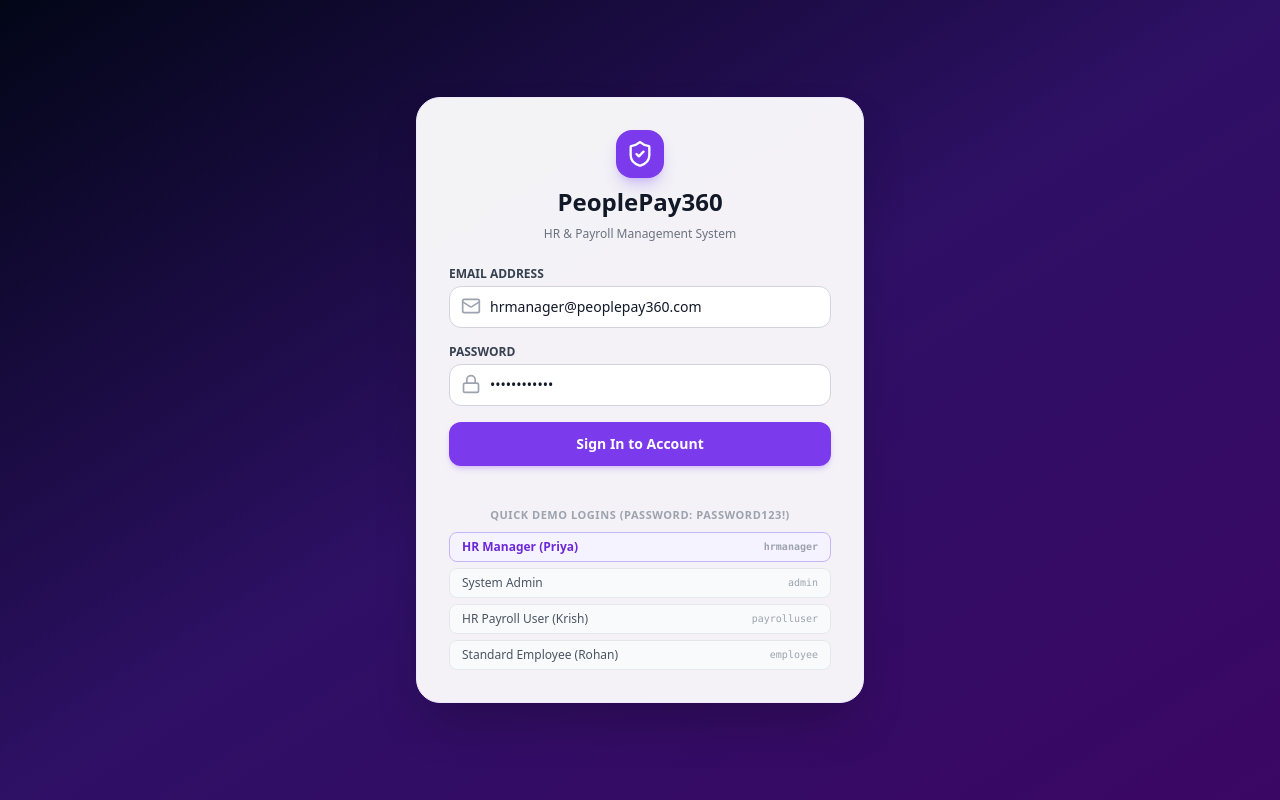
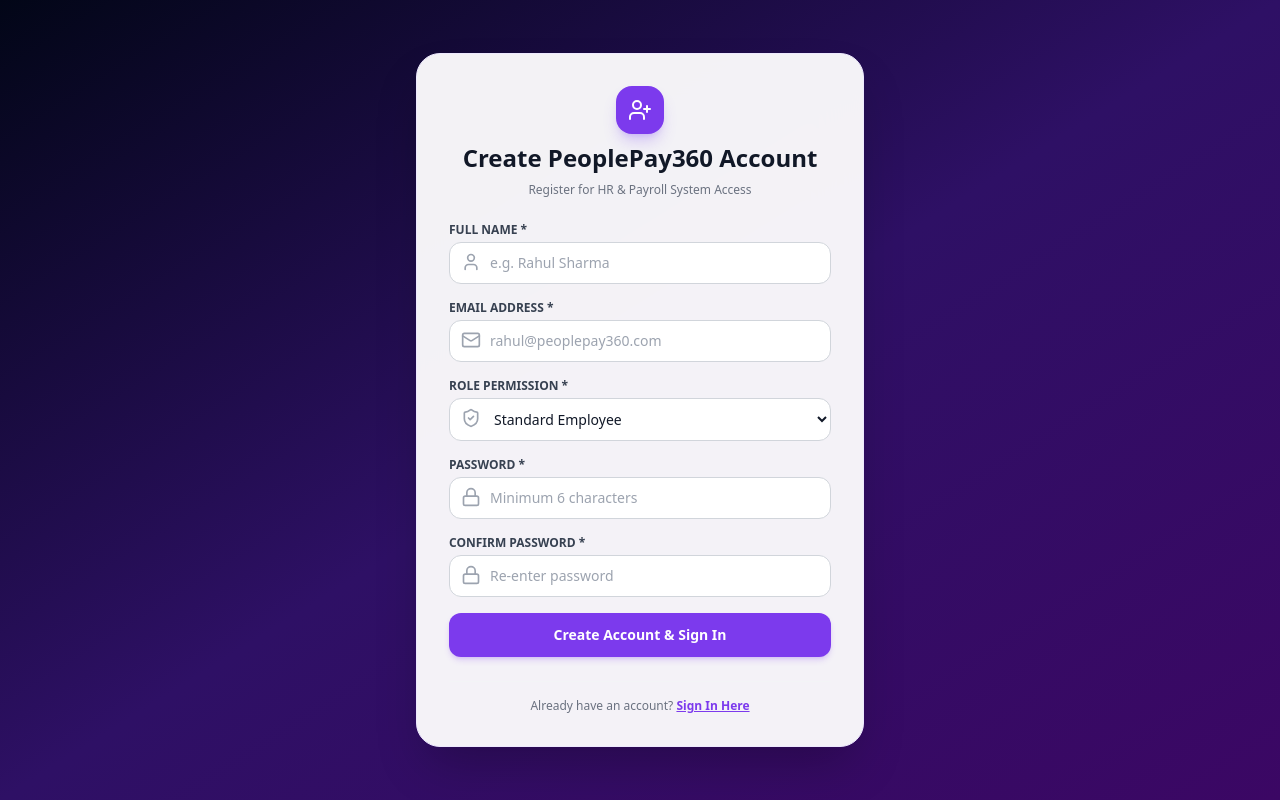
Before and after one commit to Saad2607/PeoplePay360-HR-Payroll, a React (Vite) app in the folder client/: page /register in a window 1280 px wide. Before the commit this address led to /login. Built offline with nearby package versions, Linux system fonts and the light colour scheme; no server answers.

Commit message:
feat: add user registration page and auth flow

```diff
--- a/client/src/App.jsx
+++ b/client/src/App.jsx
@@ -4,6 +4,7 @@
 import { Navbar } from './components/common/Navbar';
 import { Sidebar } from './components/common/Sidebar';
 import { LoginPage } from './pages/LoginPage';
+import { RegisterPage } from './pages/RegisterPage';
 import { DashboardPage } from './pages/DashboardPage';
 import { EmployeesPage } from './pages/EmployeesPage';
 import { ContractsPage } from './pages/ContractsPage';
@@ -43,6 +44,7 @@
       <BrowserRouter>
         <Routes>
           <Route path="/login" element={<LoginPage />} />
+          <Route path="/register" element={<RegisterPage />} />
           <Route
             path="/"
             element={
--- a/client/src/context/AuthContext.jsx
+++ b/client/src/context/AuthContext.jsx
@@ -40,6 +40,16 @@
     return userData;
   };
 
+  const register = async (userData) => {
+    const res = await authApi.register(userData);
+    const { user: newUser, token: userToken } = res.data;
+    setUser(newUser);
+    setToken(userToken);
+    localStorage.setItem('peoplepay360_token', userToken);
+    localStorage.setItem('peoplepay360_user', JSON.stringify(newUser));
+    return newUser;
+  };
+
   const logout = async () => {
     await authApi.logout();
     setUser(null);
@@ -57,6 +67,7 @@
         token,
         loading,
         login,
+        register,
         logout,
         isAuthenticated: !!token && !!user,
         isHRManager,
--- a/client/src/pages/LoginPage.jsx
+++ b/client/src/pages/LoginPage.jsx
@@ -1,6 +1,6 @@
 import React, { useState } from 'react';
 import { useAuth } from '../context/AuthContext';
-import { useNavigate } from 'react-router-dom';
+import { useNavigate, Link } from 'react-router-dom';
 import { Lock, Mail, Loader2, ShieldCheck, User } from 'lucide-react';
 
 export const LoginPage = () => {
@@ -99,8 +99,18 @@
           </button>
         </form>
 
+        {/* Registration Link for New Users */}
+        <div className="pt-3 border-t border-gray-100 text-center">
+          <p className="text-xs text-gray-500">
+            Don't have an account?{' '}
+            <Link to="/register" className="font-bold text-brand-600 hover:text-brand-700 underline">
+              Create New Account
+            </Link>
+          </p>
+        </div>
+
         {/* Quick Demo Login Switcher */}
-        <div className="pt-4 border-t border-gray-100 space-y-2">
+        <div className="pt-3 border-t border-gray-100 space-y-2">
           <p className="text-[11px] font-semibold text-gray-400 uppercase tracking-wider text-center">
             Quick Demo Logins (Password: Password123!)
           </p>
--- /dev/null
+++ b/client/src/pages/RegisterPage.jsx
@@ -0,0 +1,208 @@
+import React, { useState } from 'react';
+import { useAuth } from '../context/AuthContext';
+import { useNavigate, Link } from 'react-router-dom';
+import { Lock, Mail, User, ShieldCheck, Loader2, UserPlus, CheckCircle2 } from 'lucide-react';
+
+export const RegisterPage = () => {
+  const { register } = useAuth();
+  const navigate = useNavigate();
+
+  const [formData, setFormData] = useState({
+    name: '',
+    email: '',
+    password: '',
+    confirmPassword: '',
+    role: 'Employee',
+  });
+
+  const [loading, setLoading] = useState(false);
+  const [error, setError] = useState('');
+  const [successMsg, setSuccessMsg] = useState('');
+
+  const handleChange = (e) => {
+    setFormData({
+      ...formData,
+      [e.target.name]: e.target.value,
+    });
+  };
+
+  const handleSubmit = async (e) => {
+    e.preventDefault();
+    setError('');
+    setSuccessMsg('');
+
+    if (!formData.name.trim()) {
+      setError('Please enter your full name');
+      return;
+    }
+    if (!formData.email.trim()) {
+      setError('Please enter a valid email address');
+      return;
+    }
+    if (formData.password.length < 6) {
+      setError('Password must be at least 6 characters long');
+      return;
+    }
+    if (formData.password !== formData.confirmPassword) {
+      setError('Passwords do not match');
+      return;
+    }
+
+    setLoading(true);
+    try {
+      await register({
+        name: formData.name.trim(),
+        email: formData.email.trim(),
+        password: formData.password,
+        role: formData.role,
+      });
+
+      setSuccessMsg('Account registered successfully! Redirecting...');
+      setTimeout(() => {
+        navigate('/');
+      }, 1000);
+    } catch (err) {
+      setError(err.message || 'Failed to register account. Email may already exist.');
+    } finally {
+      setLoading(false);
+    }
+  };
+
+  return (
+    <div className="min-h-screen bg-gradient-to-br from-slate-950 via-brand-950 to-purple-950 flex items-center justify-center p-4 py-8">
+      <div className="bg-white/95 backdrop-blur-xl rounded-3xl shadow-2xl overflow-hidden max-w-md w-full p-8 space-y-6 border border-brand-100">
+        <div className="text-center space-y-2">
+          <div className="w-12 h-12 rounded-2xl bg-brand-600 text-white flex items-center justify-center mx-auto shadow-lg shadow-brand-500/30">
+            <UserPlus className="w-6 h-6" />
+          </div>
+          <h1 className="text-2xl font-extrabold text-gray-900">Create PeoplePay360 Account</h1>
+          <p className="text-xs text-gray-500 font-medium">Register for HR & Payroll System Access</p>
+        </div>
+
+        {error && (
+          <div className="p-3 bg-rose-50 border border-rose-200 rounded-xl text-rose-800 text-xs font-medium text-center">
+            {error}
+          </div>
+        )}
+
+        {successMsg && (
+          <div className="p-3 bg-emerald-50 border border-emerald-200 rounded-xl text-emerald-800 text-xs font-medium flex items-center justify-center space-x-2">
+            <CheckCircle2 className="w-4 h-4 text-emerald-600 flex-shrink-0" />
+            <span>{successMsg}</span>
+          </div>
+        )}
+
+        <form onSubmit={handleSubmit} className="space-y-4">
+          <div>
+            <label className="block text-xs font-semibold text-gray-700 uppercase mb-1">
+              Full Name *
+            </label>
+            <div className="relative">
+              <User className="w-5 h-5 text-gray-400 absolute left-3 top-2.5" />
+              <input
+                type="text"
+                name="name"
+                required
+                value={formData.name}
+                onChange={handleChange}
+                placeholder="e.g. Rahul Sharma"
+                className="w-full pl-10 pr-4 py-2.5 rounded-xl border border-gray-300 text-sm focus:outline-none focus:ring-2 focus:ring-brand-500"
+              />
+            </div>
+          </div>
+
+          <div>
+            <label className="block text-xs font-semibold text-gray-700 uppercase mb-1">
+              Email Address *
+            </label>
+            <div className="relative">
+              <Mail className="w-5 h-5 text-gray-400 absolute left-3 top-2.5" />
+              <input
+                type="email"
+                name="email"
+                required
+                value={formData.email}
+                onChange={handleChange}
+                placeholder="rahul@peoplepay360.com"
+                className="w-full pl-10 pr-4 py-2.5 rounded-xl border border-gray-300 text-sm focus:outline-none focus:ring-2 focus:ring-brand-500"
+              />
+            </div>
+          </div>
+
+          <div>
+            <label className="block text-xs font-semibold text-gray-700 uppercase mb-1">
+              Role Permission *
+            </label>
+            <div className="relative">
+              <ShieldCheck className="w-5 h-5 text-gray-400 absolute left-3 top-2.5 pointer-events-none" />
+              <select
+                name="role"
+                value={formData.role}
+                onChange={handleChange}
+                className="w-full pl-10 pr-4 py-2.5 rounded-xl border border-gray-300 text-sm focus:outline-none focus:ring-2 focus:ring-brand-500 bg-white"
+              >
+                <option value="Employee">Standard Employee</option>
+                <option value="HR Manager">HR Manager</option>
+                <option value="HR Payroll User">HR Payroll User</option>
+                <option value="Admin">System Administrator</option>
+              </select>
+            </div>
+          </div>
+
+          <div>
+            <label className="block text-xs font-semibold text-gray-700 uppercase mb-1">
+              Password *
+            </label>
+            <div className="relative">
+              <Lock className="w-5 h-5 text-gray-400 absolute left-3 top-2.5" />
+              <input
+                type="password"
+                name="password"
+                required
+                value={formData.password}
+                onChange={handleChange}
+                placeholder="Minimum 6 characters"
+                className="w-full pl-10 pr-4 py-2.5 rounded-xl border border-gray-300 text-sm focus:outline-none focus:ring-2 focus:ring-brand-500"
+              />
+            </div>
+          </div>
+
+          <div>
+            <label className="block text-xs font-semibold text-gray-700 uppercase mb-1">
+              Confirm Password *
+            </label>
+            <div className="relative">
+              <Lock className="w-5 h-5 text-gray-400 absolute left-3 top-2.5" />
+              <input
+                type="password"
+                name="confirmPassword"
+                required
+                value={formData.confirmPassword}
+                onChange={handleChange}
+                placeholder="Re-enter password"
+                className="w-full pl-10 pr-4 py-2.5 rounded-xl border border-gray-300 text-sm focus:outline-none focus:ring-2 focus:ring-brand-500"
+              />
+            </div>
+          </div>
+
+          <button
+            type="submit"
+            disabled={loading}
+            className="w-full py-3 text-sm font-semibold text-white bg-brand-600 rounded-xl hover:bg-brand-700 shadow-md shadow-brand-600/20 transition flex items-center justify-center disabled:opacity-50"
+          >
+            {loading ? <Loader2 className="w-5 h-5 animate-spin" /> : 'Create Account & Sign In'}
+          </button>
+        </form>
+
+        <div className="pt-4 border-t border-gray-100 text-center">
+          <p className="text-xs text-gray-500">
+            Already have an account?{' '}
+            <Link to="/login" className="font-bold text-brand-600 hover:text-brand-700 underline">
+              Sign In Here
+            </Link>
+          </p>
+        </div>
+      </div>
+    </div>
+  );
+};
```
